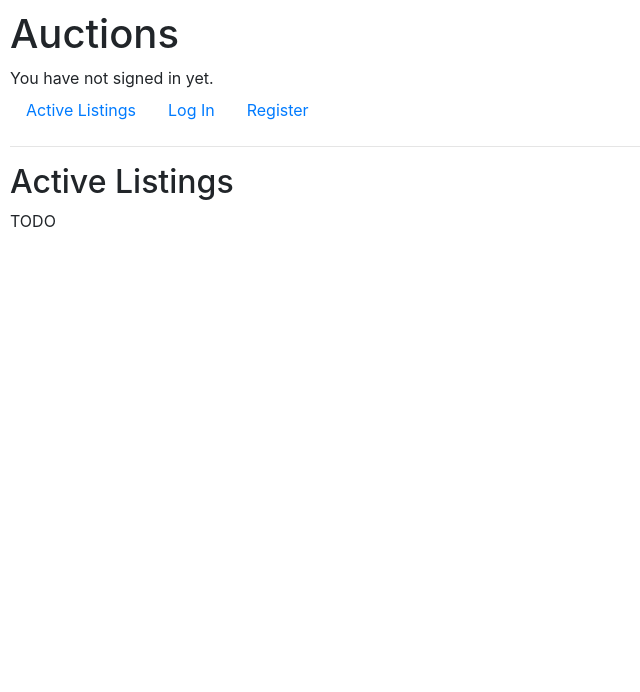
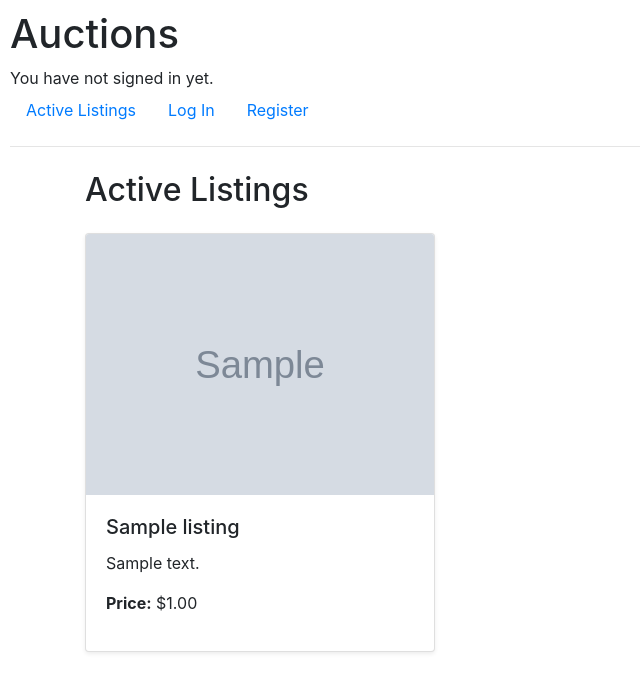
Before and after one commit to iygeal/e-commerce-auctions, a Django app: page / in a window 1280 px wide. Shown: the top 692 px of the page, without its empty margins (0-640 px from the left). Run offline with Django 3.2, Linux system fonts and the light colour scheme; tables that the repository leaves empty hold one stand-in row (values such as "Sample post"); grey boxes marked "Sample" are stand-in pictures; some libraries are stand-ins or nearby versions.

Commit message:
Populated listings on the index page

```diff
--- a/auctions/templates/auctions/index.html
+++ b/auctions/templates/auctions/index.html
@@ -1,7 +1,30 @@
 {% extends "auctions/layout.html" %}
 
 {% block body %}
-    <h2>Active Listings</h2>
+  <div class="container mt-4">
+    <h2 class="mb-4">Active Listings</h2>
 
-    TODO
+    {% if listings %}
+      <div class="row">
+        {% for listing in listings %}
+          <div class="col-md-6 col-lg-4 mb-4">
+            <div class="card h-100 shadow-sm">
+              {% if listing.image_url %}
+                <img src="{{ listing.image_url }}" class="card-img-top" alt="{{ listing.title }}">
+              {% endif %}
+              <div class="card-body">
+                <h5 class="card-title">{{ listing.title }}</h5>
+                <p class="card-text">{{ listing.description }}</p>
+                <p><strong>Price:</strong> ${{ listing.starting_bid }}</p>
+              </div>
+            </div>
+          </div>
+        {% endfor %}
+      </div>
+    {% else %}
+      <div class="alert alert-info">
+        No active listings at the moment.
+      </div>
+    {% endif %}
+  </div>
 {% endblock %}
```
